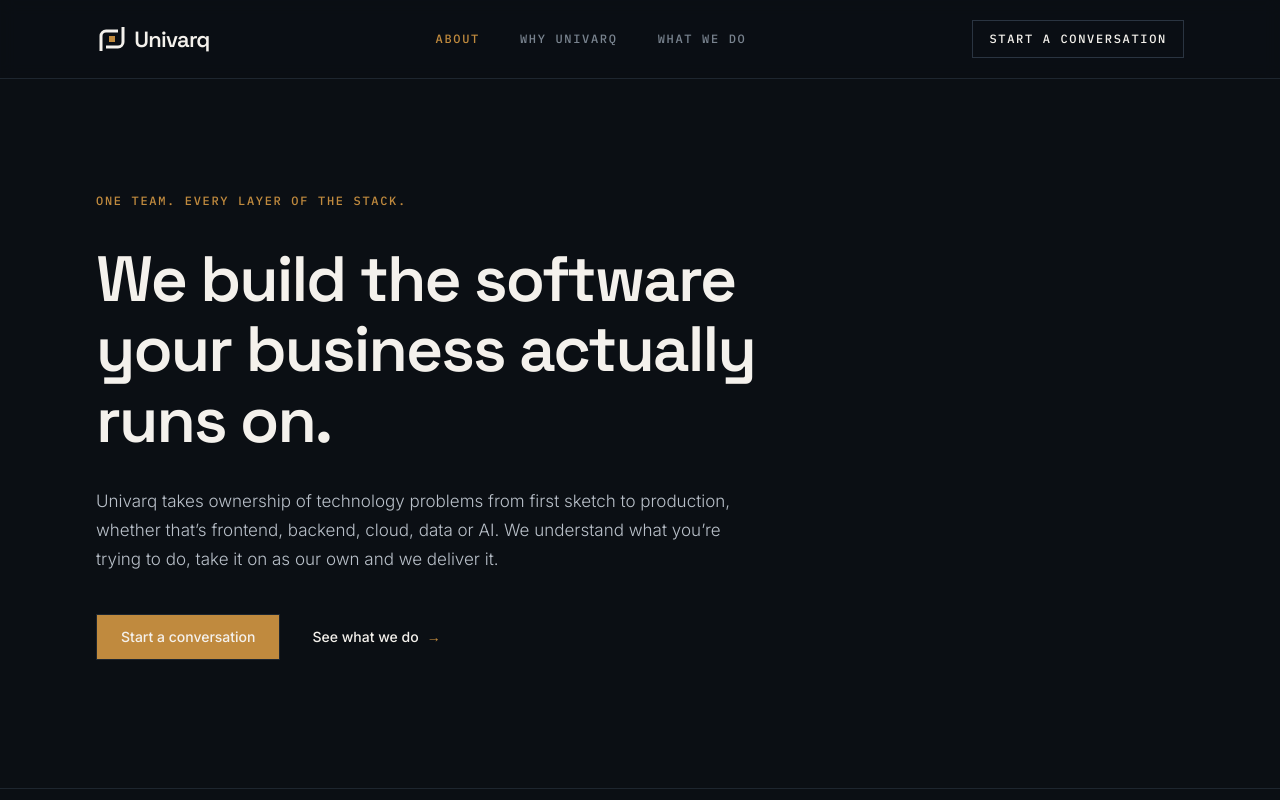
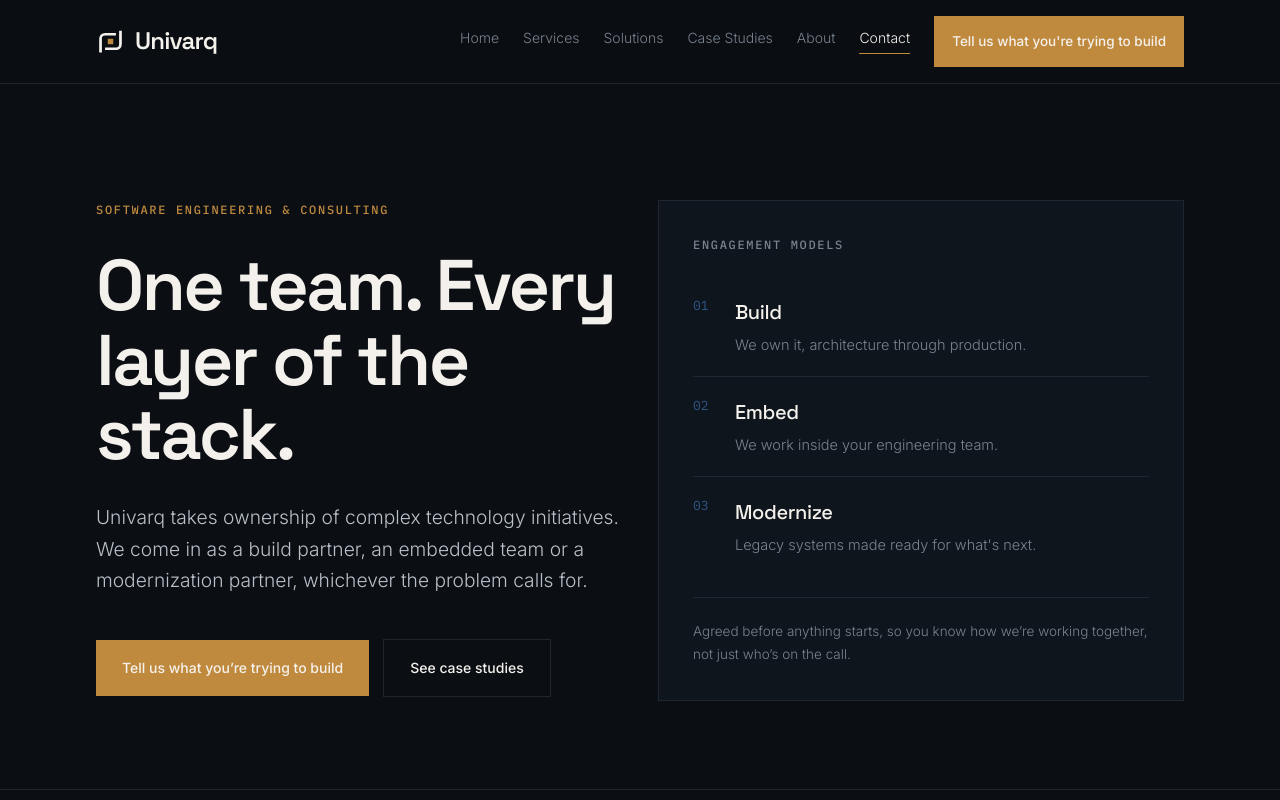
Before and after one commit to haneetsingh/univarq, a Next.js app: page / in a window 1280 px wide. Shown: the top 800 px of the page. Built offline with nearby package versions, Linux system fonts and the light colour scheme.

Commit message:
Rebuild header nav and hero to v3 spec, add positioning band

```diff
--- a/app/page.tsx
+++ b/app/page.tsx
@@ -1,5 +1,6 @@
 import { Header } from "@/components/Header";
 import { Hero } from "@/components/Hero";
+import { Positioning } from "@/components/Positioning";
 import { About } from "@/components/About";
 import { WhyUnivarq } from "@/components/WhyUnivarq";
 import { Services } from "@/components/Services";
@@ -10,11 +11,12 @@ export default function Home() {
   return (
     <>
       <Header />
-      <main className="flex-1">
+      <main id="main" className="flex-1">
         <Hero />
+        <Positioning />
+        <Services />
+        <WhyUnivarq />
         <About />
-        <WhyUnivarq />
-        <Services />
         <Contact />
       </main>
       <Footer />
--- a/components/Header.tsx
+++ b/components/Header.tsx
@@ -1,76 +1,88 @@
 "use client";
 
-import { useEffect, useState } from "react";
+import { useEffect, useRef, useState } from "react";
 import Link from "next/link";
 import { Mark } from "./Mark";
 
 const NAV_LINKS = [
+  { href: "#home", label: "Home" },
+  { href: "#services", label: "Services" },
+  { href: "#solutions", label: "Solutions" },
+  { href: "#case-studies", label: "Case Studies" },
   { href: "#about", label: "About" },
-  { href: "#why", label: "Why Univarq" },
-  { href: "#services", label: "What We Do" },
+  { href: "#contact", label: "Contact" },
 ];
 
-const NAV_IDS = new Set(NAV_LINKS.map((link) => link.href.slice(1)));
+const CTA_LABEL = "Tell us what you're trying to build";
 
 export function Header() {
   const [activeId, setActiveId] = useState<string | null>(null);
-  const [inContact, setInContact] = useState(false);
+  const sectionsRef = useRef<HTMLElement[]>([]);
 
   useEffect(() => {
-    // Include #contact so leaving the last nav section clears the highlight.
-    const allSectionIds = [...NAV_IDS, "contact"];
-    const sections = allSectionIds
-      .map((id) => document.getElementById(id))
-      .filter((el): el is HTMLElement => el !== null);
+    sectionsRef.current = NAV_LINKS.map((link) =>
+      document.getElementById(link.href.slice(1))
+    ).filter((el): el is HTMLElement => el !== null);
 
-    // Track intersection state persistently — a click-triggered jump can
-    // land inside a section without it ever appearing in a callback batch.
-    const intersecting = new Map<string, DOMRectReadOnly>();
+    function recompute() {
+      const sections = sectionsRef.current;
+      if (sections.length === 0) return;
 
-    function recomputeActive() {
-      const topSection = [...intersecting.entries()].sort(
-        (a, b) => a[1].top - b[1].top
-      )[0]?.[0];
-      setInContact(topSection === "contact");
-      setActiveId(topSection && NAV_IDS.has(topSection) ? topSection : null);
+      if (
+        window.innerHeight + window.scrollY >=
+        document.body.scrollHeight - 4
+      ) {
+        setActiveId(sections[sections.length - 1].id);
+        return;
       }
 
-    const observer = new IntersectionObserver(
-      (entries) => {
-        for (const entry of entries) {
-          if (entry.isIntersecting) {
-            intersecting.set(entry.target.id, entry.boundingClientRect);
-          } else {
-            intersecting.delete(entry.target.id);
+      const threshold = window.innerHeight * 0.35;
+      let current: string | null = null;
+      for (const section of sections) {
+        if (section.getBoundingClientRect().top <= threshold) {
+          current = section.id;
         }
       }
-        recomputeActive();
-      },
-      { rootMargin: "-20% 0px -70% 0px", threshold: 0 }
-    );
+      setActiveId(current);
+    }
 
-    sections.forEach((section) => observer.observe(section));
-    return () => observer.disconnect();
+    recompute();
+    window.addEventListener("scroll", recompute, { passive: true });
+    window.addEventListener("resize", recompute);
+    return () => {
+      window.removeEventListener("scroll", recompute);
+      window.removeEventListener("resize", recompute);
+    };
   }, []);
 
   return (
-    <header className="sticky top-0 z-50 border-b border-rule bg-ink/90 backdrop-blur">
-      <div className="mx-auto flex max-w-6xl items-center justify-between px-6 py-5 sm:px-8">
+    <>
+      <a
+        href="#main"
+        className="fixed left-[-9999px] top-3 z-100 bg-brass px-4 py-2 font-label text-[12px] text-ink focus:left-3"
+      >
+        Skip to content
+      </a>
+      <header className="sticky top-0 z-50 border-b border-rule bg-ink/92 backdrop-blur-md">
+        <div className="mx-auto flex max-w-6xl flex-wrap items-center gap-x-8 gap-y-3 px-6 py-4 sm:px-8">
           <Link
-          href="#top"
-          className="flex items-center gap-3 rounded-sm"
-          style={{ gap: "0.37em" }}
+            href="#home"
+            aria-label="Univarq home"
+            className="flex items-center gap-2.5"
           >
-          <Mark size={32} />
+            <Mark size={29} />
             <span
-            className="font-display font-semibold"
-            style={{ fontSize: 22, letterSpacing: "-0.035em", lineHeight: 1 }}
+              className="font-display font-semibold text-paper"
+              style={{ fontSize: 24, letterSpacing: "-0.035em", lineHeight: 1 }}
             >
               Univarq
             </span>
           </Link>
 
-        <nav aria-label="Primary" className="hidden items-center gap-10 sm:flex">
+          <nav
+            aria-label="Primary"
+            className="ml-auto flex flex-wrap items-center justify-end gap-x-6 gap-y-3.5"
+          >
             {NAV_LINKS.map((link) => {
               const isActive = activeId === link.href.slice(1);
               return (
@@ -78,49 +90,25 @@ export function Header() {
                   key={link.href}
                   href={link.href}
                   aria-current={isActive ? "true" : undefined}
-                className="label"
+                  className="border-b pb-1.25 font-body text-sm transition-colors"
                   style={{
-                  color: isActive ? "var(--color-brass)" : "var(--color-grey)",
-                  transition: "color 150ms ease",
-                }}
-                onMouseEnter={(e) => {
-                  if (!isActive) e.currentTarget.style.color = "var(--color-paper)";
-                }}
-                onMouseLeave={(e) => {
-                  if (!isActive) e.currentTarget.style.color = "var(--color-grey)";
+                    color: isActive ? "var(--color-paper)" : "var(--color-grey)",
+                    borderBottomColor: isActive ? "var(--color-brass)" : "transparent",
                   }}
                 >
                   {link.label}
                 </a>
               );
             })}
-        </nav>
-
             <a
               href="#contact"
-          aria-current={inContact ? "true" : undefined}
-          className="label border px-4 py-2 transition-colors"
-          style={{
-            borderColor: inContact ? "var(--color-brass)" : "var(--color-rule-strong)",
-            background: inContact ? "var(--color-slate)" : "transparent",
-            color: inContact ? "var(--color-brass)" : "var(--color-paper)",
-          }}
-          onMouseEnter={(e) => {
-            if (!inContact) {
-              e.currentTarget.style.borderColor = "var(--color-brass)";
-              e.currentTarget.style.color = "var(--color-brass)";
-            }
-          }}
-          onMouseLeave={(e) => {
-            if (!inContact) {
-              e.currentTarget.style.borderColor = "var(--color-rule-strong)";
-              e.currentTarget.style.color = "var(--color-paper)";
-            }
-          }}
+              className="shrink-0 bg-brass px-4.5 py-3.5 font-body text-[13.5px] font-medium text-ink transition-colors hover:bg-brass-hover"
             >
-          Start a conversation
+              {CTA_LABEL}
             </a>
+          </nav>
         </div>
       </header>
+    </>
   );
 }
--- a/components/Hero.tsx
+++ b/components/Hero.tsx
@@ -1,41 +1,94 @@
+const ENGAGEMENT_MODELS = [
+  {
+    number: "01",
+    title: "Build",
+    description: "We own it, architecture through production.",
+  },
+  {
+    number: "02",
+    title: "Embed",
+    description: "We work inside your engineering team.",
+  },
+  {
+    number: "03",
+    title: "Modernize",
+    description: "Legacy systems made ready for what's next.",
+  },
+];
+
 export function Hero() {
   return (
     <section
-      id="top"
-      className="mx-auto flex max-w-6xl flex-col gap-8 px-6 pb-24 pt-20 sm:px-8 sm:pb-32 sm:pt-28"
+      id="home"
+      className="mx-auto grid max-w-6xl gap-9 px-6 pb-12 pt-14 sm:px-8 sm:pb-22 sm:pt-29"
+      style={{ gridTemplateColumns: "repeat(auto-fit, minmax(340px, 1fr))" }}
     >
-      <p className="label text-brass">One team. Every layer of the stack.</p>
+      <div>
+        <p className="label mb-7 text-brass">Software Engineering &amp; Consulting</p>
         <h1
-        className="max-w-3xl font-display font-semibold text-paper"
-        style={{ fontSize: "clamp(2.5rem, 5vw, 4.25rem)", letterSpacing: "-0.03em" }}
+          className="max-w-[19ch] font-display font-semibold text-paper"
+          style={{
+            fontSize: "clamp(2.5rem, 5.6vw, 4.5rem)",
+            lineHeight: 1.04,
+            letterSpacing: "-0.035em",
+          }}
         >
-        We build the software your business actually runs on.
+          One team. Every layer of the stack.
         </h1>
-      <p className="max-w-[62ch] text-body" style={{ textWrap: "pretty" }}>
-        Univarq takes ownership of technology problems from first sketch to
-        production, whether that&rsquo;s frontend, backend, cloud, data or
-        AI. We understand what you&rsquo;re trying to do, take it on as our
-        own and we deliver it.
+        <p className="mt-7.5 max-w-[54ch] text-body" style={{ fontSize: "clamp(17px, 1.5vw, 20px)", lineHeight: 1.65, fontWeight: 300 }}>
+          Univarq takes ownership of complex technology initiatives. We come
+          in as a build partner, an embedded team or a modernization
+          partner, whichever the problem calls for.
         </p>
-      <div className="flex flex-wrap items-center gap-8 pt-2">
+        <div className="mt-10.5 flex flex-wrap items-center gap-3.5">
           <a
             href="#contact"
-          className="border border-brass bg-brass px-6 py-3 text-sm font-medium text-ink transition-colors hover:bg-brass-hover hover:border-brass-hover"
+            className="bg-brass px-6.5 py-4.5 text-sm font-medium text-ink transition-colors hover:bg-brass-hover"
           >
-          Start a conversation
+            Tell us what you&rsquo;re trying to build
           </a>
           <a
-          href="#services"
-          className="group flex items-center gap-2 text-sm font-medium text-body transition-colors hover:text-paper"
+            href="#case-studies"
+            className="border border-rule-strong px-6.5 py-4.5 text-sm font-medium text-paper transition-colors hover:border-brass"
           >
-          See what we do
-          <span
-            aria-hidden="true"
-            className="text-brass transition-transform group-hover:translate-x-1"
+            See case studies
+          </a>
+        </div>
+      </div>
+
+      <div className="border border-rule bg-slate p-7 sm:p-8.5">
+        <p className="label mb-5.5 text-grey">Engagement models</p>
+        <div>
+          {ENGAGEMENT_MODELS.map((model, i) => (
+            <div
+              key={model.number}
+              className="grid grid-cols-[28px_1fr] gap-3.5 py-4.5"
+              style={{
+                borderBottom:
+                  i < ENGAGEMENT_MODELS.length - 1 ? "1px solid var(--color-rule)" : "none",
+              }}
             >
-            &rarr;
+              <span className="font-label text-[13px]" style={{ color: "var(--color-blueprint)" }}>
+                {model.number}
               </span>
-        </a>
+              <div>
+                <p
+                  className="font-display text-paper"
+                  style={{ fontSize: 20, fontWeight: 500, letterSpacing: "-0.02em" }}
+                >
+                  {model.title}
+                </p>
+                <p className="mt-1 text-grey" style={{ fontSize: "14.5px", fontWeight: 300 }}>
+                  {model.description}
+                </p>
+              </div>
+            </div>
+          ))}
+        </div>
+        <p className="mt-5.5 border-t border-rule pt-5.5 text-grey" style={{ fontSize: "13.5px", fontWeight: 300 }}>
+          Agreed before anything starts, so you know how we&rsquo;re working
+          together, not just who&rsquo;s on the call.
+        </p>
       </div>
     </section>
   );
--- /dev/null
+++ b/components/Positioning.tsx
@@ -0,0 +1,25 @@
+export function Positioning() {
+  return (
+    <section className="border-t border-rule px-6 py-13 sm:px-8 sm:py-20">
+      <div
+        className="mx-auto grid max-w-6xl gap-9"
+        style={{ gridTemplateColumns: "repeat(auto-fit, minmax(320px, 1fr))" }}
+      >
+        <p
+          className="font-display text-paper"
+          style={{ fontSize: "clamp(22px, 2.4vw, 30px)", fontWeight: 400, lineHeight: 1.3, letterSpacing: "-0.02em" }}
+        >
+          We&rsquo;re a small team that takes on complex technical work other
+          teams don&rsquo;t have the capacity to own.
+        </p>
+        <p className="max-w-[62ch] text-body" style={{ fontSize: 17, fontWeight: 300, lineHeight: 1.7 }}>
+          The people who scope the work are the people who build it.
+          There&rsquo;s no handoff to a delivery team and nothing gets lost
+          between the architecture conversation and the code. One team
+          stays accountable for the system in production, across
+          application, data and cloud.
+        </p>
+      </div>
+    </section>
+  );
+}
```
Lines whose indentation alone changed are shown as unchanged.
